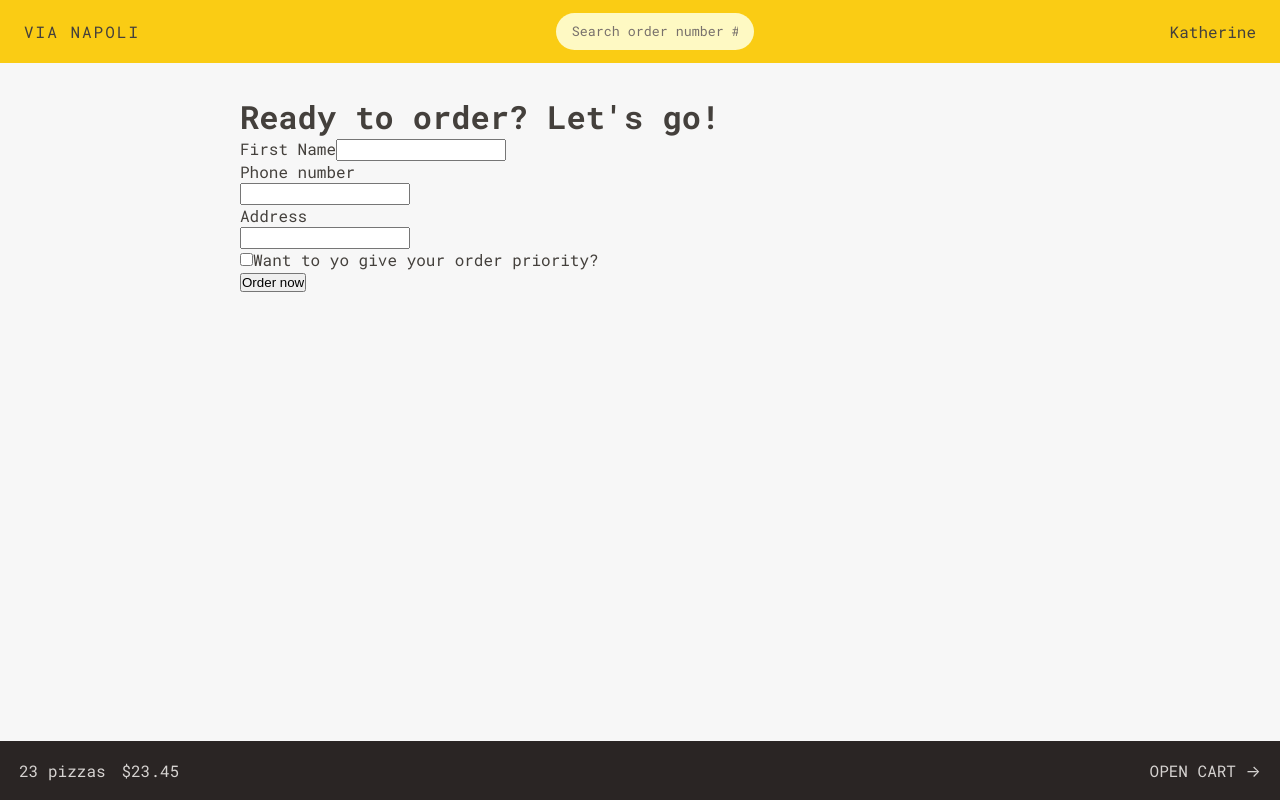
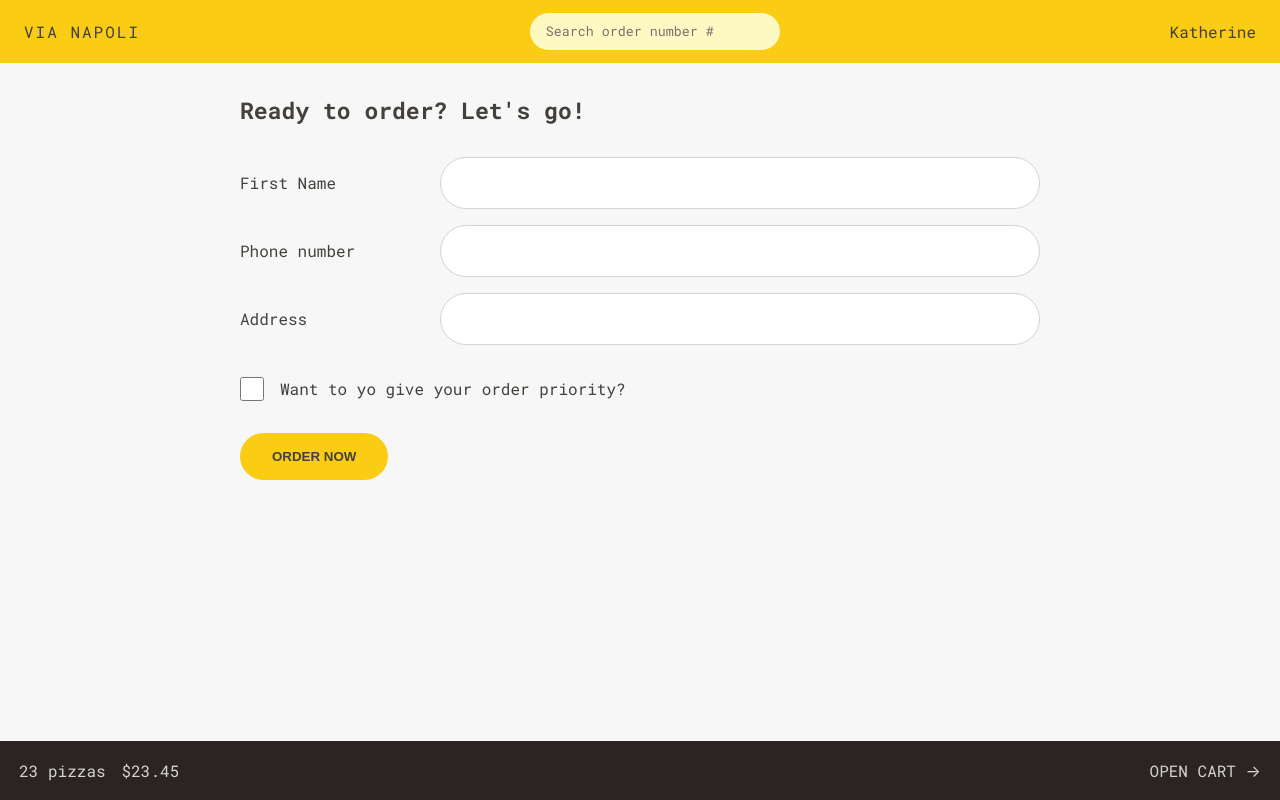
Before and after one commit to kazmonroy/via-napoli, a React (Vite) app: page /order/new in a window 1280 px wide. Built offline with nearby package versions, Linux system fonts and the light colour scheme.

Commit message:
Add action to CreateOrder Form and styles

```diff
--- a/src/App.tsx
+++ b/src/App.tsx
@@ -2,7 +2,9 @@ import { RouterProvider, createBrowserRouter } from 'react-router-dom';
 import Home from './ui/Home';
 import Menu, { loader as menuLoader } from './features/menu/Menu';
 import Cart from './features/cart/Cart';
-import CreateOrder from './features/order/CreateOrder';
+import CreateOrder, {
+  action as createOrderAction,
+} from './features/order/CreateOrder';
 import Order, { loader as orderLoader } from './features/order/Order';
 import AppLayout from './ui/AppLayout';
 import Error from './ui/Error';
@@ -29,6 +31,7 @@ const router = createBrowserRouter([
       },
       {
         path: '/order/new',
+        action: createOrderAction,
         element: <CreateOrder />,
       },
       {
--- a/src/features/order/CreateOrder.tsx
+++ b/src/features/order/CreateOrder.tsx
@@ -1,5 +1,5 @@
-import { useState } from 'react';
-
+import { Form } from 'react-router-dom';
+import styles from './order.module.css';
 // https://uibakery.io/regex-library/phone-number
 const isValidPhone = (str) =>
   /^\+?\d{1,4}?[-.\s]?\(?\d{1,3}?\)?[-.\s]?\d{1,4}[-.\s]?\d{1,4}[-.\s]?\d{1,9}$/.test(
@@ -30,6 +30,14 @@ const fakeCart = [
   },
 ];
 
+export async function action({ request }) {
+  const formData = await request.formData();
+  const data = Object.fromEntries(formData);
+  console.log(data);
+
+  return null;
+}
+
 function CreateOrder() {
   // const [withPriority, setWithPriority] = useState(false);
   const cart = fakeCart;
@@ -38,7 +46,8 @@ function CreateOrder() {
     <div>
       <h2>Ready to order? Let's go!</h2>
 
-      <form>
+      <Form method='POST' className={styles.form}>
+        <div className={styles.inputs}>
           <div>
             <label>First Name</label>
             <input type='text' name='customer' required />
@@ -46,14 +55,11 @@ function CreateOrder() {
 
           <div>
             <label>Phone number</label>
-          <div>
             <input type='tel' name='phone' required />
-          </div>
           </div>
 
           <div>
             <label>Address</label>
-          <div>
             <input type='text' name='address' required />
           </div>
         </div>
@@ -70,9 +76,10 @@ function CreateOrder() {
         </div>
 
         <div>
+          <input type='hidden' value={JSON.stringify(cart)} />
           <button>Order now</button>
         </div>
-      </form>
+      </Form>
     </div>
   );
 }
--- a/src/features/order/Order.module.css
+++ b/src/features/order/Order.module.css
@@ -1,10 +1,7 @@
 .search {
-  padding: 0.6rem 1rem;
-  border-radius: 2rem;
-  border: none;
   background-color: var(--primary-light);
-  width: Min(16rem, 100%);
   transition: all 0.2s ease-in;
+  width: 250px;
 
   &:focus {
     width: 18rem;
@@ -24,7 +21,6 @@ section {
 
     h2 {
       flex: 1;
-      font-size: 1.5rem;
     }
 
     div {
@@ -82,3 +78,33 @@ section {
     }
   }
 }
+
+.form {
+  display: flex;
+  flex-direction: column;
+  gap: 1rem;
+  padding: 2rem 0;
+  .inputs {
+    display: flex;
+    flex-direction: column;
+    gap: 1rem;
+    div {
+      display: grid;
+      grid-template-columns: 200px 1fr;
+      align-items: center;
+
+      input {
+        border: 1px solid var(--color-light--1);
+        width: 100%;
+        padding: 1rem;
+      }
+    }
+  }
+
+  > div + div:nth-child(2) {
+    display: flex;
+    align-items: center;
+    padding: 1rem 0;
+    gap: 1rem;
+  }
+}
--- a/src/index.css
+++ b/src/index.css
@@ -3,6 +3,7 @@
 :root {
   --primary: #facc14;
   --primary-light: #fef9c3;
+  --primary-light--2: #fde048;
 
   --color-dark--1: #44403c;
   --color-dark--2: #2a2524;
@@ -87,8 +88,16 @@ main {
   width: min(100%, 800px);
 }
 h2 {
-  font-size: clamp(1rem, 2.5vw, 2rem);
+  font-size: clamp(1rem, 1.8vw, 2rem);
 }
+
+input {
+  padding: 0.6rem 1rem;
+  border-radius: 2rem;
+  border: none;
+  outline-color: var(--primary);
+}
+
 .cart-overview {
   background-color: var(--color-dark--2);
   display: flex;
@@ -101,3 +110,26 @@ h2 {
     }
   }
 }
+
+input[type='checkbox'] {
+  background-color: red;
+  height: 24px;
+  width: 24px;
+  accent-color: var(--primary);
+}
+
+button {
+  background-color: var(--primary);
+  border: none;
+  padding: 1rem 2rem;
+  border-radius: 2rem;
+  text-transform: uppercase;
+  color: inherit;
+  font-weight: 600;
+  transition: all 0.2s ease-in;
+  cursor: pointer;
+
+  &:hover {
+    background-color: var(--primary-light--2);
+  }
+}
```
Lines whose indentation alone changed are shown as unchanged.
